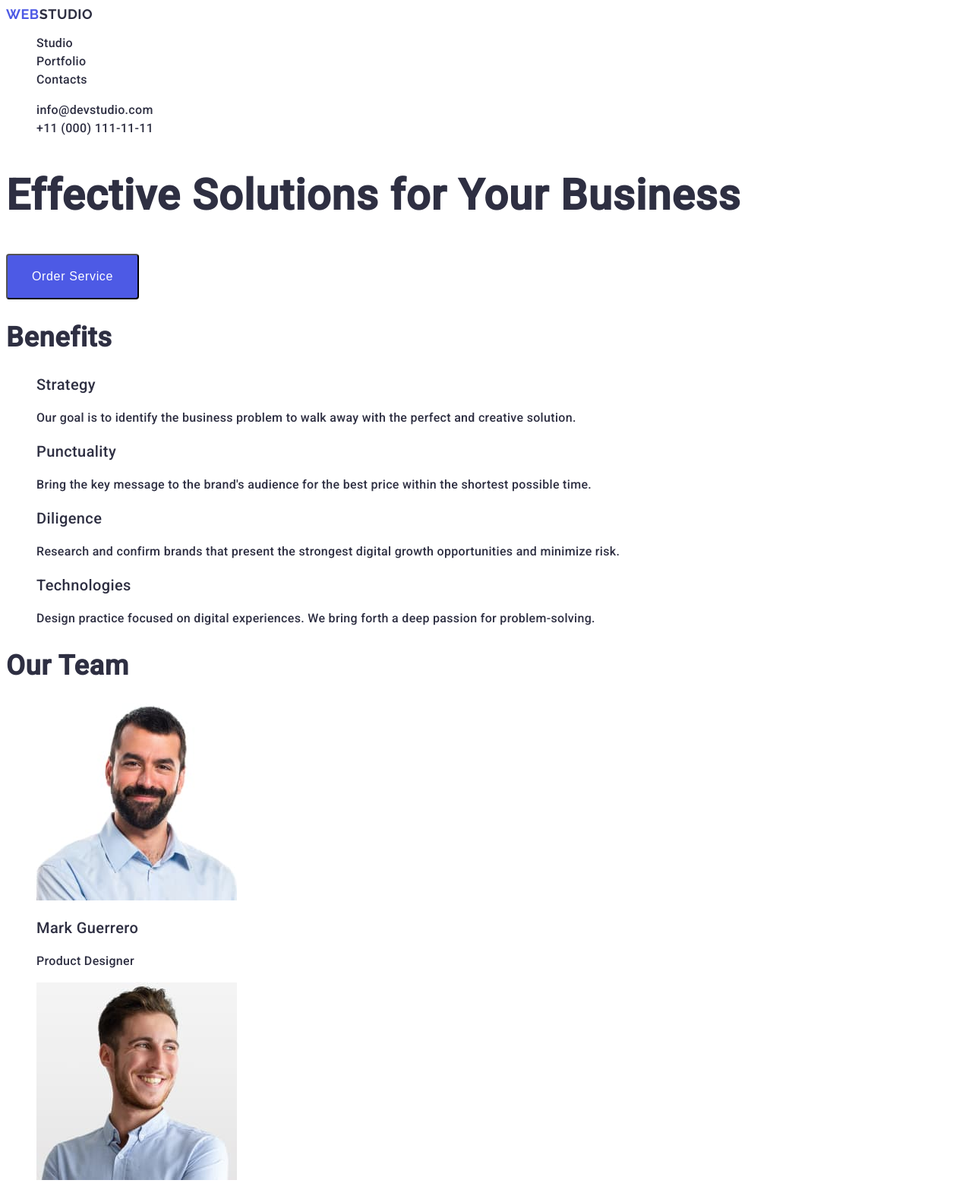
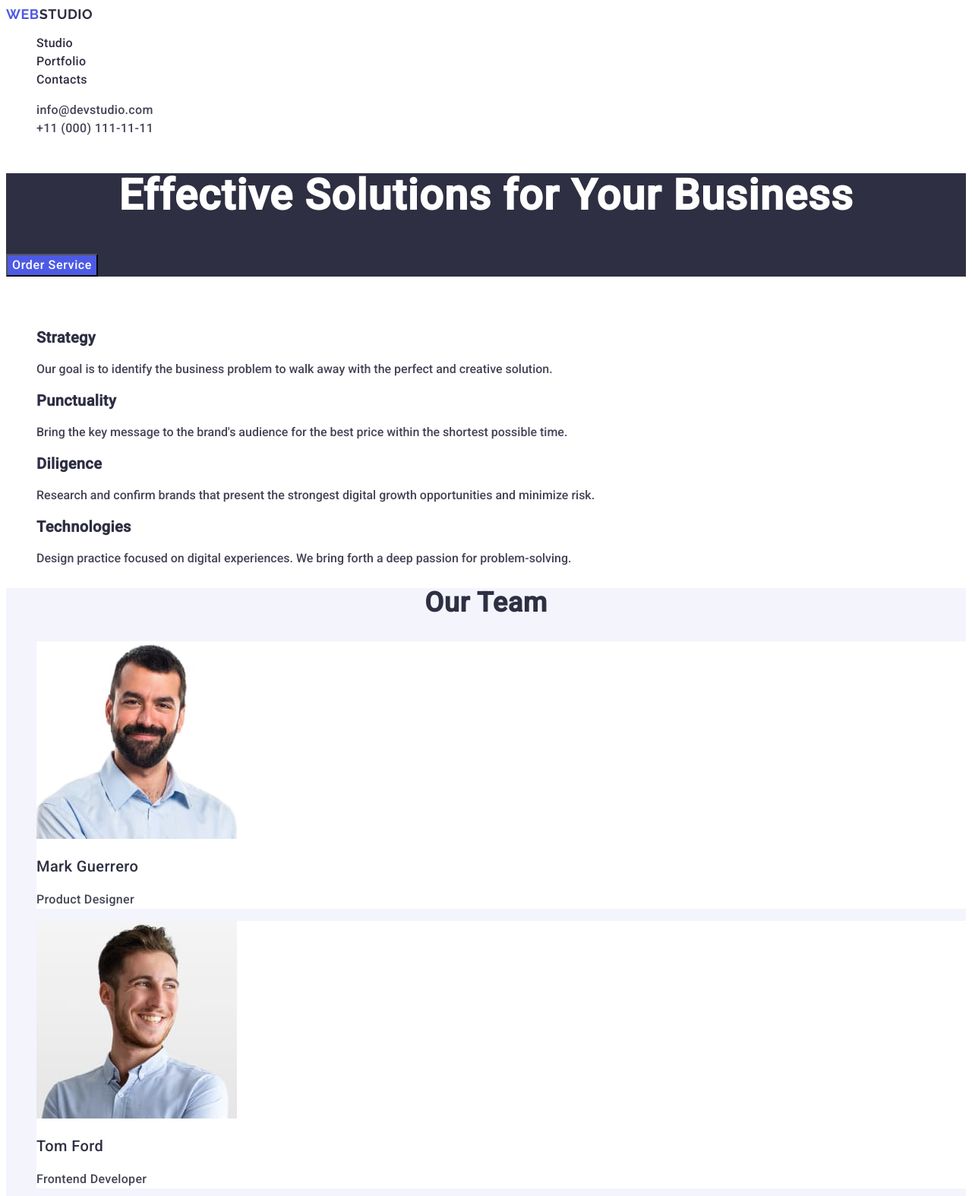
Before and after one commit to Podolianyk/goit-markup-hw-02, a plain HTML site: page index.html in a window 1280 px wide. Shown: the top 1574 px of the page at 76% size. Drawn offline with Linux system fonts and the light colour scheme.

Commit message:
correction

```diff
--- a/css/styles.css
+++ b/css/styles.css
@@ -1,8 +1,9 @@
 body {
   font-family: Roboto, sans-serif;
-  color: #2e2f42;
-  background-color: #fff;
+  color: #434455;
+  background-color: #ffffff;
 }
+
 ul,
 ol {
   list-style-type: none;
@@ -11,112 +12,145 @@ a {
   text-decoration: none;
 }
 .logo {
-  font-family: Raleway;
+  font-family: Raleway, sant-serif;
+  font-weight: 700;
   font-size: 18px;
-  font-style: normal;
-  font-weight: 700;
-  line-height: 21px;
-  letter-spacing: 0.54px;
-  text-transform: uppercase;
-  color: #2e2f42;
-}
-.logo:hover {
-  color: #404bbf;
-}
-.logo:active {
-  color: #404bbf;
-}
-.accent {
-  font-family: Raleway;
-  font-size: 18px;
-  font-style: normal;
-  font-weight: 700;
-  line-height: 21px;
-  letter-spacing: 0.54px;
+  line-height: 1.17;
+  letter-spacing: 0.03em;
   text-transform: uppercase;
   color: #4d5ae5;
 }
+.accent {
+  color: #2e2f42;
+}
 .menu-link {
+  font-weight: 500;
   font-size: 16px;
-  font-style: normal;
-  font-weight: 500;
-  line-height: 24px;
-  letter-spacing: 0.32px;
-  color: currentColor;
+  line-height: 1.5;
+  letter-spacing: 0.02em;
+  color: #2e2f42;
 }
 .menu-link:hover {
   color: #404bbf;
 }
-.mail {
-  font-size: 16px;
-  font-style: normal;
-  font-weight: 400;
-  line-height: 24px;
-  letter-spacing: 0.32px;
-  color: #434455;
-  color: currentColor;
-}
-.mail:hover {
+.menu-link:focus {
   color: #404bbf;
 }
-.tel {
+.contacts {
+  font-style: normal;
+}
+.contacts-mail {
   font-size: 16px;
-  font-style: normal;
-  font-weight: 400;
-  line-height: 24px;
-  letter-spacing: 0.32px;
-  color: currentColor;
+  line-height: 1.5;
+  letter-spacing: 0.02em;
+  color: #434455;
 }
-.tel:hover {
+.contacts-mail:hover {
   color: #404bbf;
 }
-h1 {
+.contacts-mail:focus {
+  color: #404bbf;
+}
+.contacts-tel {
+  font-size: 16px;
+  line-height: 1.5;
+  letter-spacing: 0.02em;
+  color: #434455;
+}
+.contacts-tel:hover {
+  color: #404bbf;
+}
+.contacts-tel: :focus {
+  color: #404bbf;
+}
+.main {
+  background-color: #2e2f42;
+}
+.main-title {
   font-size: 56px;
-  font-style: normal;
-  font-weight: 700;
-  line-height: 60px;
-  letter-spacing: 1.12px;
+  line-height: 1.07;
+  text-align: center;
+  letter-spacing: 0.02em;
+  color: #ffffff;
 }
-button {
+.main-order {
+  background-color: #4d5ae5;
+  font-family: Roboto, sans-serif;
+  font-weight: 500;
   font-size: 16px;
-  font-style: normal;
-  font-weight: 500;
-  line-height: 24px;
-  letter-spacing: 0.64px;
-  color: #fff;
-  border-radius: 4px;
-  background: #4d5ae5;
-  box-shadow: 0px 4px 4px 0px;
-  display: inline-flex;
-  padding: 16px 32px;
-  align-items: flex-start;
-  gap: 10px;
+  line-height: 1.5;
+  letter-spacing: 0.04em;
+  color: #ffffff;
+  cursor: pointer;
 }
-button:hover {
+.main-order:hover {
   background: #404bbf;
 }
-button:cursor {
-  pointer
+.main-order:focus {
+  background: #404bbf;
 }
-h2 {
+.ben-main-title {
+  color: #fff;
+}
+
+.ben-title {
+  color: #2e2f42;
+  font-wight: 500;
+  font-size: 20px;
+  line-height: 1.2;
+  letter-spacing: 0.02em;
+}
+.benefits-des {
+  font-size: 16px;
+  line-height: 1.5;
+  letter-spacing: 0.02em;
+  color: #434455;
+}
+.team {
+  background-color: #f4f4fd;
+}
+.team-main-title {
   font-size: 36px;
-  font-style: normal;
-  font-weight: 700;
-  line-height: 40px;
-  letter-spacing: 0.72px;
+  line-height: 1.11;
+  text-align: center;
+  letter-spacing: 0.02em;
   text-transform: capitalize;
+  color: #2e2f42;
 }
-h3 {
+.team-list {
+  background-color: #ffffff;
+}
+.team-list-title {
+  font-weight: 500;
   font-size: 20px;
-  font-style: normal;
+  line-height: 1.2;
+  letter-spacing: 0.02em;
+  color: #2e2f42;
+}
+.team-list-dec {
+  font-size: 16;
+  line-height: 1.5;
+  letter-spacing: 0.02em;
+  color: #434455;
+}
+.port-main-title {
+  font-size: 36px;
+  line-height: 1.11;
+  text-align: center;
+  letter-spacing: 0.02em;
+  text-transform: capitalize;
+  color: #2e2f42;
+}
+.port-title {
   font-weight: 500;
-  line-height: 24px;
-  letter-spacing: 0.4px;
+  font-size: 20px;
+  line-height: 1.2;
+  letter-spacing: 0.02em;
+  color: #2e2f42;
 }
-p {
+.port-des {
   font-size: 16px;
-  font-style: normal;
-  font-weight: 400;
-  line-height: 24px;
-  letter-spacing: 0.32px;
+  line-height: 1.5;
+  letter-spacing: 0.02em;
+  color: #434455;
 }
--- a/index.html
+++ b/index.html
@@ -19,7 +19,7 @@
 
         <nav class="menu">
             <a href="./index.html" class="logo">
-                <span class="accent">Web</span>Studio
+                Web<span class="accent">Studio</span>
             </a>
 
             <ul>
@@ -29,13 +29,13 @@
             </ul>
         </nav>
 
-        <address>
+        <address class="contacts">
             <ul>
                 <li>
-                    <a href="mailto:info@devstudio.com" class="mail">info@devstudio.com</a>
+                    <a href="mailto:info@devstudio.com" class="contacts-mail">info@devstudio.com</a>
                 </li>
                 <li>
-                    <a href="tel:+110001111111" class="tel">+11 (000) 111-11-11</a>
+                    <a href="tel:+110001111111" class="contacts-tel">+11 (000) 111-11-11</a>
                 </li>
             </ul>
         </address>
@@ -43,96 +43,101 @@
     </header>
 
     <main>
-
-        <section>
-            <h1>Effective Solutions for Your Business</h1>
-            <button type="button">Order Service</button>
+        <!--Секція1-->
+        <section class="main">
+            <h1 class="main-title">Effective Solutions for Your Business</h1>
+            <button type="button" class="main-order">Order Service</button>
         </section>
-
-        <section>
-            <h2>Benefits</h2>
+        <!--Секція 2-->
+        <section class="ben">
+            <h2 class="ben-main-title">Benefits</h2>
             <ul>
                 <li>
-                    <h3>Strategy</h3>
-                    <p>Our goal is to identify the business problem to walk away with the perfect and creative solution.
+                    <h3 class="ben-title">Strategy</h3>
+                    <p class="ben-des">Our goal is to identify the business problem to walk away with the perfect
+                        and creative solution.
                     </p>
                 </li>
                 <li>
-                    <h3>Punctuality</h3>
-                    <p>Bring the key message to the brand's audience for the best price within the shortest possible
+                    <h3 class="ben-title">Punctuality</h3>
+                    <p class="ben-des">Bring the key message to the brand's audience for the best price within the
+                        shortest possible
                         time.</p>
                 </li>
                 <li>
-                    <h3>Diligence</h3>
-                    <p>Research and confirm brands that present the strongest digital growth opportunities and minimize
+                    <h3 class="ben-title">Diligence</h3>
+                    <p class="ben-des">Research and confirm brands that present the strongest digital growth
+                        opportunities and minimize
                         risk.
                     </p>
                 </li>
                 <li>
-                    <h3>Technologies</h3>
-                    <p>Design practice focused on digital experiences. We bring forth a deep passion for
+                    <h3 class="ben-title">Technologies</h3>
+                    <p class="ben-des">Design practice focused on digital experiences. We bring forth a deep
+                        passion for
                         problem-solving.</p>
                 </li>
             </ul>
         </section>
-
-        <section>
-            <h2>Our Team</h2>
+        <!--Секція 3-->
+        <section class="team">
+            <h2 class="team-main-title">Our Team</h2>
             <ul>
-                <li>
+                <li class="team-list">
                     <img src="./images/img.jpg" alt="Mark Guerrero" width="264" height="260">
-                    <h3>Mark Guerrero</h3>
-                    <p>Product Designer</p>
+                    <h3 class="team-list-title">Mark Guerrero</h3>
+                    <p class="team-list-dec">Product Designer</p>
                 </li>
-                <li>
+                <li class="team-list">
                     <img src="./images/img1.jpg" alt="Tom Ford" width="264" height="260">
-                    <h3>Tom Ford</h3>
-                    <p>Frontend Developer</p>
+                    <h3 class="team-list-title">Tom Ford</h3>
+                    <p class="team-list-dec">Frontend Developer</p>
                 </li>
-                <li>
+                <li class="team-list">
                     <img src="./images/img2.jpg" alt="Camila Garcia" width="264" height="260">
-                    <h3>Camila Garcia</h3>
-                    <p>Marketing</p>
+                    <h3 class="team-list-title">Camila Garcia</h3>
+                    <p class="team-list-dec">Marketing</p>
                 </li>
-                <li>
+                <li class="team-list">
                     <img src="./images/img3.jpg" alt="Daniel Wilson" width="264" height="260">
-                    <h3>Daniel Wilson</h3>
-                    <p>UI Designer</p>
+                    <h3 class="team-list-title">Daniel Wilson</h3>
+                    <p class="team-list-dec">UI Designer</p>
                 </li>
             </ul>
         </section>
-        <section>
-            <h2>Our Portfolio</h2>
+        <!--Секція 4-->
+        <section class="port">
+            <h2 class="port-main-title">Our Portfolio</h2>
             <ul>
                 <li>
                     <img src="./images/banking.jpg" alt="banking" width="360" height="300">
-                    <h3>Banking App</h3>
-                    <p>App</p>
+                    <h3 class="port-title">Banking App</h3>
+                    <p class="port-des">App</p>
                 </li>
                 <li>
                     <img src="./images/cashless.jpg" alt="cashless" width="360" height="300">
-                    <h3>Cashless Payment</h3>
-                    <p>Marketing</p>
+                    <h3 class="port-title">Cashless Payment</h3>
+                    <p class="port-des">Marketing</p>
                 </li>
                 <li>
                     <img src="./images/meditation.jpg" alt="meditation" width="360" height="300">
-                    <h3>Meditation App</h3>
-                    <p>App</p>
+                    <h3 class="port-title">Meditation App</h3>
+                    <p class="port-des">App</p>
                 </li>
                 <li>
                     <img src="./images/taxi.jpg" alt="taxi" width="360" height="300">
-                    <h3>Taxi Service</h3>
-                    <p>Marketing</p>
+                    <h3 class="port-title">Taxi Service</h3>
+                    <p class="port-des">Marketing</p>
                 </li>
                 <li>
                     <img src="./images/screen.jpg" alt="screen" width="360" height="300">
-                    <h3>Screen Illustrations</h3>
-                    <p>Design</p>
+                    <h3 class="port-title">Screen Illustrations</h3>
+                    <p class="port-des">Design</p>
                 </li>
                 <li>
                     <img src="./images/online.jpg" alt="online" width="360" height="300">
-                    <h3>Online Courses</h3>
-                    <p>Marketing</p>
+                    <h3 class="port-title">Online Courses</h3>
+                    <p class="port-des">Marketing</p>
                 </li>
             </ul>
         </section>
@@ -140,7 +145,7 @@
 
     <footer>
         <a href="./index.html" class="logo">
-            <span class="accent">Web</span>Studio
+            Web<span class="accent">Studio</span>
         </a>
         <p>Increase the flow of customers and sales for your business with digital marketing & growth solutions.</p>
     </footer>
```
